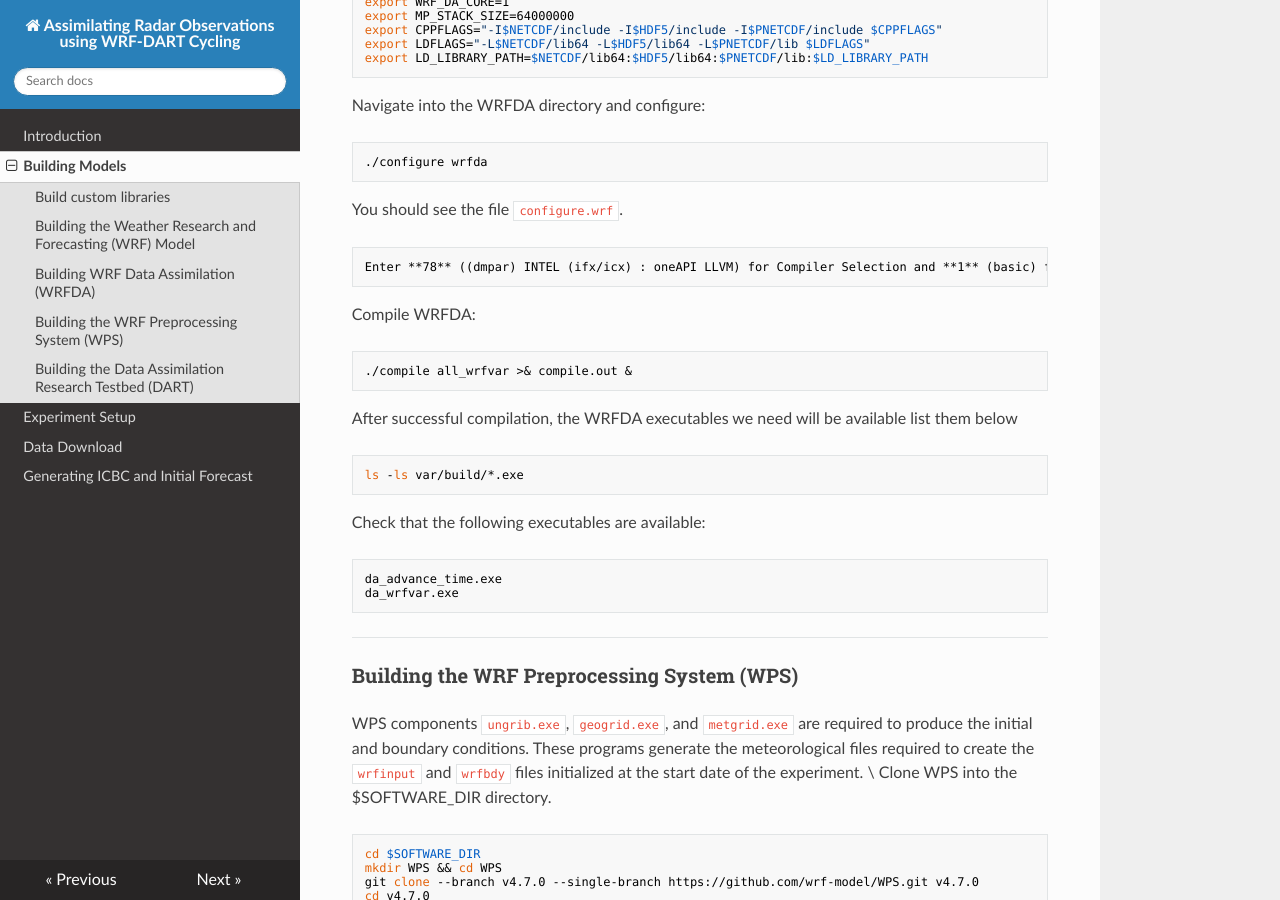
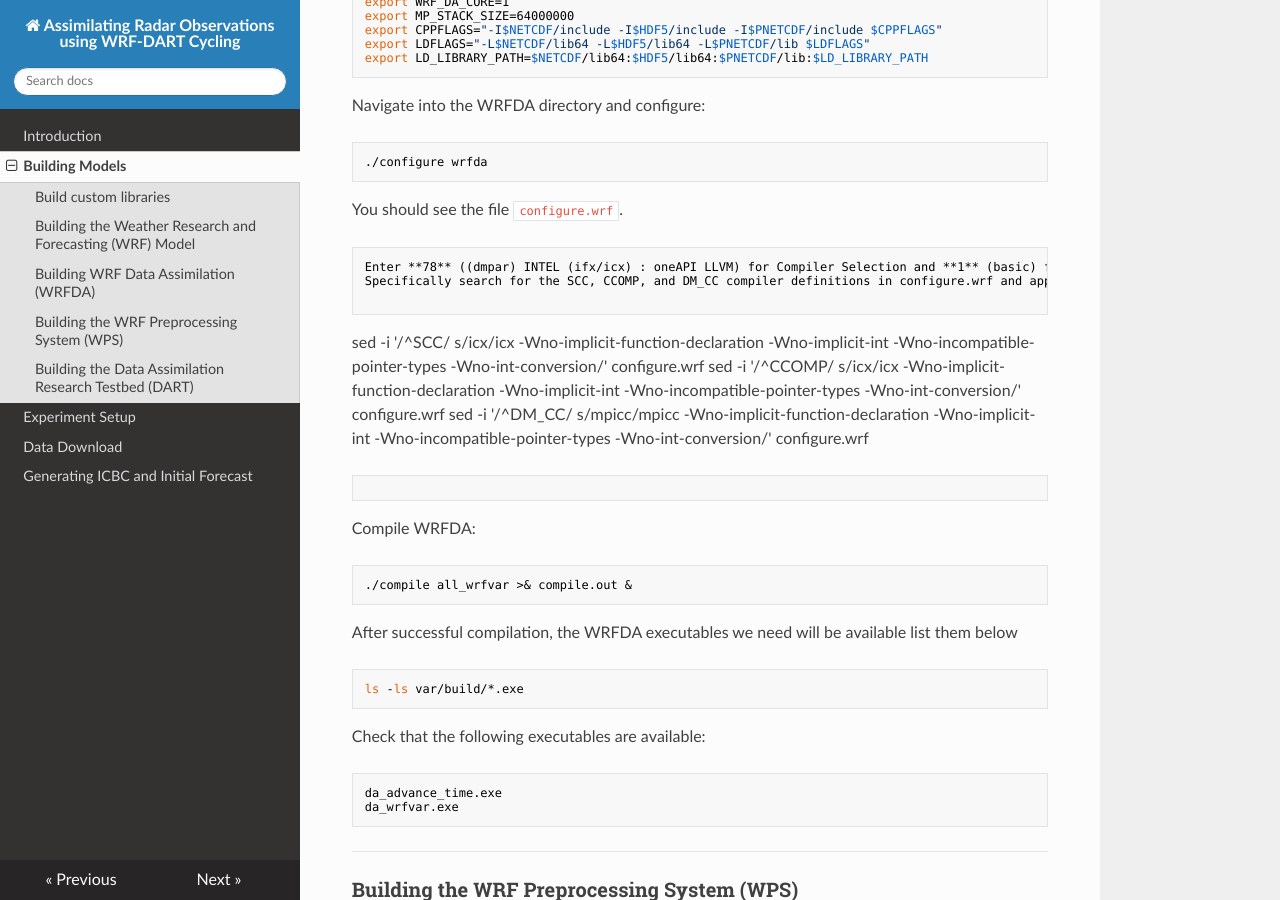
Before and after one commit to stephen-asare/WRF-DART-CYCLING, an MkDocs documentation site: the page built from docs/building_models.md, in a window 1280 px wide and 900 px high, scrolled down 2846 px. Built offline with MkDocs 1.6.1, drawn with Linux system fonts in a browser that asks for light colours; nearby versions of some CDN libraries.

Commit message:
Update building_models.md

````diff
--- a/docs/building_models.md
+++ b/docs/building_models.md
@@ -118,7 +118,14 @@ Navigate into the WRFDA directory and configure:
 ```
 You should see the file `configure.wrf`.
 ```text
-Enter **78** ((dmpar) INTEL (ifx/icx) : oneAPI LLVM) for Compiler Selection and **1** (basic) for Nesting Selection.
+Enter **78** ((dmpar) INTEL (ifx/icx) : oneAPI LLVM) for Compiler Selection and **1** (basic) for Nesting Selection.\
+Specifically search for the SCC, CCOMP, and DM_CC compiler definitions in configure.wrf and append the bypass flags to them.
+
+```
+sed -i '/^SCC/ s/icx/icx -Wno-implicit-function-declaration -Wno-implicit-int -Wno-incompatible-pointer-types -Wno-int-conversion/' configure.wrf
+sed -i '/^CCOMP/ s/icx/icx -Wno-implicit-function-declaration -Wno-implicit-int -Wno-incompatible-pointer-types -Wno-int-conversion/' configure.wrf
+sed -i '/^DM_CC/ s/mpicc/mpicc -Wno-implicit-function-declaration -Wno-implicit-int -Wno-incompatible-pointer-types -Wno-int-conversion/' configure.wrf
+```
 ```
 Compile WRFDA:
 ```bash
````
